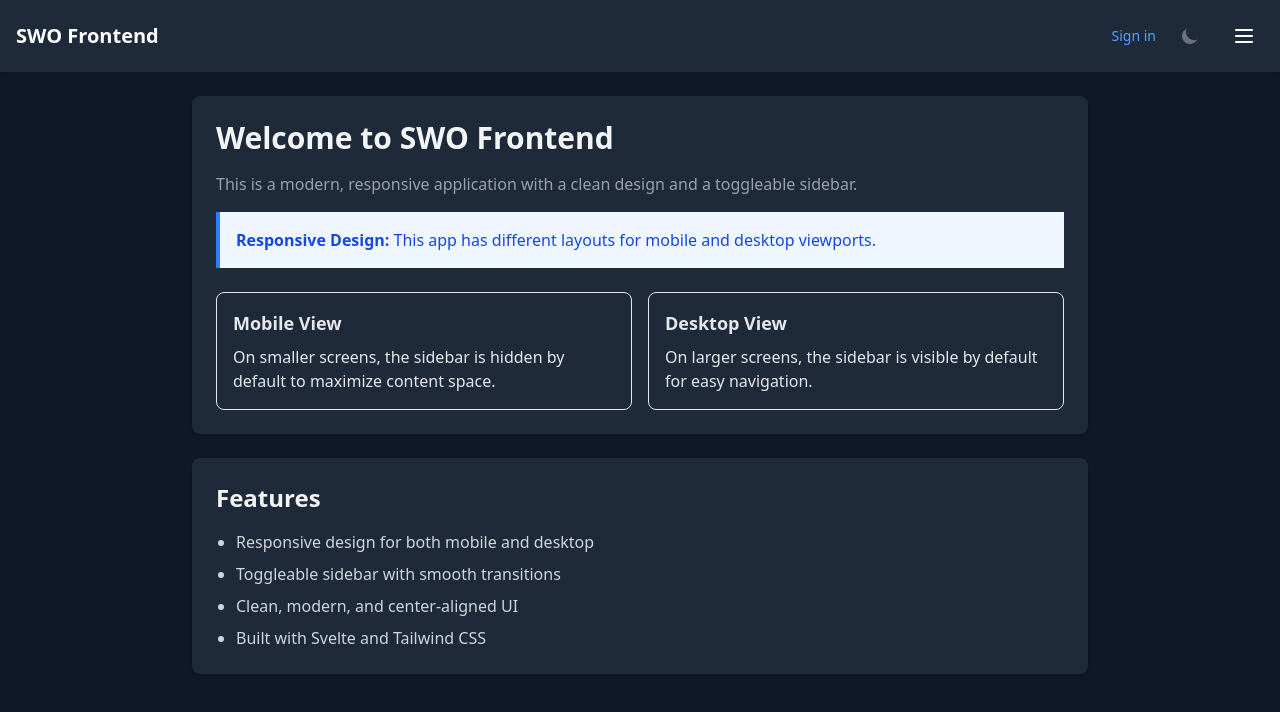
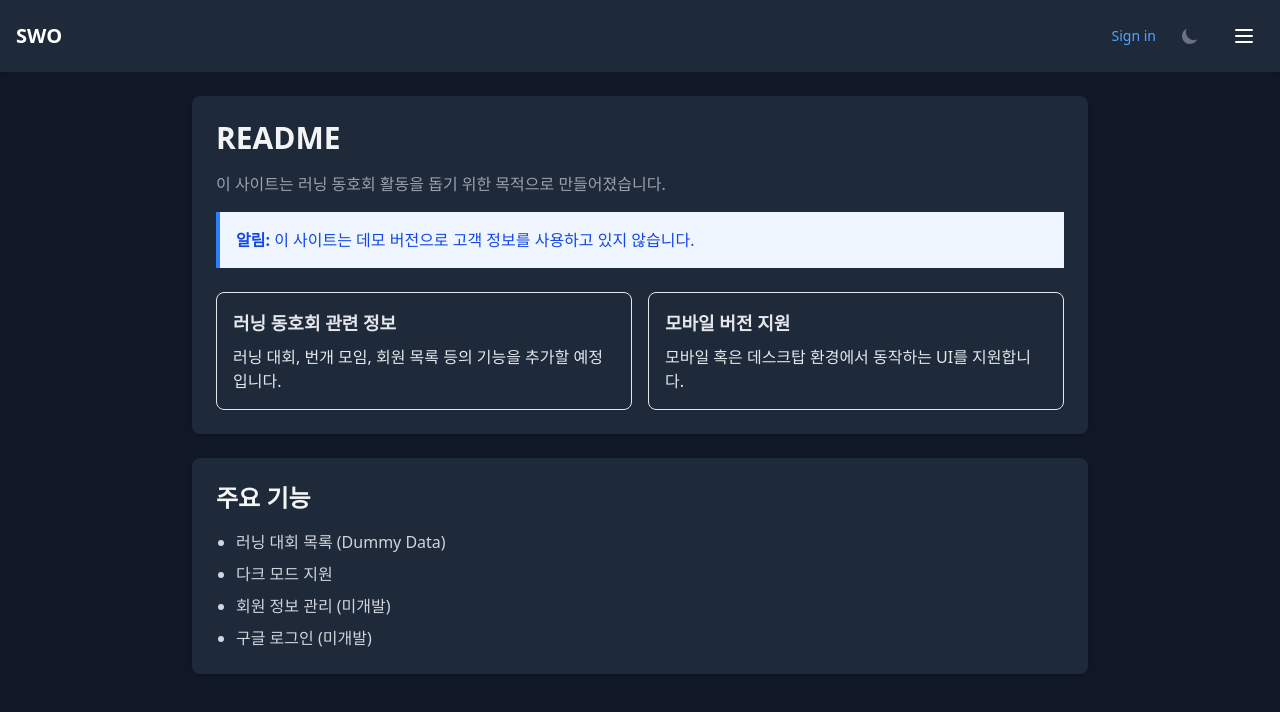
Before and after one commit to alsrl8/swo-fe, a SvelteKit app: page / in a window 1280 px wide. Shown: the top 712 px of the page. Built offline with nearby package versions, Linux system fonts and the light colour scheme; no server answers.

Commit message:
feat: localize UI text and add InfoAlert component for improved user guidance

```diff
--- a/src/lib/components/Features.svelte
+++ b/src/lib/components/Features.svelte
@@ -1,13 +1,13 @@
 <script lang="ts">
   export let features: string[] = [
-    "Responsive design for both mobile and desktop",
-    "Toggleable sidebar with smooth transitions",
-    "Clean, modern, and center-aligned UI",
-    "Built with Svelte and Tailwind CSS"
+    "러닝 대회 목록 (Dummy Data)",
+    "다크 모드 지원",
+    "회원 정보 관리 (미개발)",
+    "구글 로그인 (미개발)"
   ];
 </script>
 
-<h2 class="text-2xl font-bold text-gray-800 dark:text-gray-100 mb-4">Features</h2>
+<h2 class="text-2xl font-bold text-gray-800 dark:text-gray-100 mb-4">주요 기능</h2>
 <ul class="space-y-2 list-disc pl-5 text-gray-600 dark:text-gray-300">
   {#each features as feature, index (index)}
     <li>{feature}</li>
--- a/src/lib/components/Info.svelte
+++ b/src/lib/components/Info.svelte
@@ -1,24 +1,24 @@
 <script lang="ts">
   import InfoCard from './InfoCard.svelte';
-  export let title: string = "Welcome to SWO Frontend";
+  import InfoAlert from './InfoAlert.svelte';
+  export const title: string = "README";
 </script>
 
 <h1 class="text-3xl font-bold dark:text-gray-100 text-gray-800 mb-4">{title}</h1>
 <p class="text-gray-600 mb-4 dark:text-gray-400">
-  This is a modern, responsive application with a clean design and a toggleable sidebar.
+  이 사이트는 러닝 동호회 활동을 돕기 위한 목적으로 만들어졌습니다.
 </p>
-<div class="bg-blue-50 border-l-4 border-blue-500 p-4 mb-4">
-  <p class="text-blue-700">
-    <strong>Responsive Design:</strong> This app has different layouts for mobile and desktop viewports.
-  </p>
-</div>
+<InfoAlert
+  title="알림"
+  content="이 사이트는 데모 버전으로 고객 정보를 사용하고 있지 않습니다."
+/>
 <div class="grid grid-cols-1 md:grid-cols-2 gap-4 mt-6">
   <InfoCard
-    title="Mobile View"
-    content="On smaller screens, the sidebar is hidden by default to maximize content space."
+    title="러닝 동호회 관련 정보"
+    content="러닝 대회, 번개 모임, 회원 목록 등의 기능을 추가할 예정입니다."
   />
   <InfoCard
-    title="Desktop View"
-    content="On larger screens, the sidebar is visible by default for easy navigation."
+    title="모바일 버전 지원"
+    content="모바일 혹은 데스크탑 환경에서 동작하는 UI를 지원합니다."
   />
 </div>
--- /dev/null
+++ b/src/lib/components/InfoAlert.svelte
@@ -0,0 +1,10 @@
+<script lang="ts">
+  export let title: string = "Responsive Design";
+  export let content: string = "This app has different layouts for mobile and desktop viewports.";
+</script>
+
+<div class="bg-blue-50 border-l-4 border-blue-500 p-4 mb-4">
+  <p class="text-blue-700">
+    <strong>{title}:</strong> {content}
+  </p>
+</div>
--- a/src/routes/+layout.svelte
+++ b/src/routes/+layout.svelte
@@ -117,7 +117,7 @@
 		<!-- Header -->
 		<header class="bg-white dark:bg-gray-800 shadow-sm transition-colors">
 			<div class="flex items-center justify-between p-4">
-				<h1 class="text-xl font-semibold dark:text-white">SWO Frontend</h1>
+				<h1 class="text-xl font-semibold dark:text-white">SWO</h1>
 				<div class="flex items-center space-x-4">
 					<UserProfile />
 					<ThemeToggle />
--- a/src/routes/competition-list/+page.svelte
+++ b/src/routes/competition-list/+page.svelte
@@ -82,12 +82,12 @@
 	<div class="bg-white dark:bg-gray-800 shadow rounded-lg p-6">
 		<h1 class="text-2xl font-bold mb-4 dark:text-white">대회 목록</h1>
 		<p class="text-gray-600 dark:text-gray-300">
-			Welcome to the competition list page. Here you can find information about upcoming and past competitions.
+			전국 러닝 대회 정보와 링크를 제공합니다.
 		</p>
 	</div>
 
 	<div class="bg-white dark:bg-gray-800 shadow rounded-lg p-6">
-		<h2 class="text-xl font-semibold mb-4 dark:text-white">Competitions</h2>
+		<h2 class="text-xl font-semibold mb-4 dark:text-white">국내 마라톤</h2>
 
 		<div class="md:hidden mb-3 text-sm text-gray-500 dark:text-gray-400 flex items-center">
 			<svg xmlns="http://www.w3.org/2000/svg" class="h-5 w-5 mr-1 fill-current" viewBox="0 0 20 20">
--- a/src/routes/lightning-meeting/+page.svelte
+++ b/src/routes/lightning-meeting/+page.svelte
@@ -80,7 +80,7 @@
 	<div class="bg-white dark:bg-gray-800 shadow rounded-lg p-6">
 		<h1 class="text-2xl font-bold mb-4 dark:text-white">번개 모임</h1>
 		<p class="text-gray-600 dark:text-gray-300">
-			번개 모임 페이지에 오신 것을 환영합니다. 여기서 다가오는 러닝 모임에 대한 정보를 확인할 수 있습니다.
+			다가오는 러닝 모임에 대한 정보를 확인하실 수 있습니다.
 		</p>
 	</div>
 
--- a/src/routes/member-list/+page.svelte
+++ b/src/routes/member-list/+page.svelte
@@ -80,7 +80,7 @@
 	<div class="bg-white dark:bg-gray-800 shadow rounded-lg p-6">
 		<h1 class="text-2xl font-bold mb-4 dark:text-white">회원 목록</h1>
 		<p class="text-gray-600 dark:text-gray-300">
-			회원 목록 페이지에 오신 것을 환영합니다. 여기서 러닝 클럽 회원들에 대한 정보를 확인할 수 있습니다.
+			러닝 동호회 회원들에 대한 정보를 확인할 수 있습니다.
 		</p>
 	</div>
 
```
